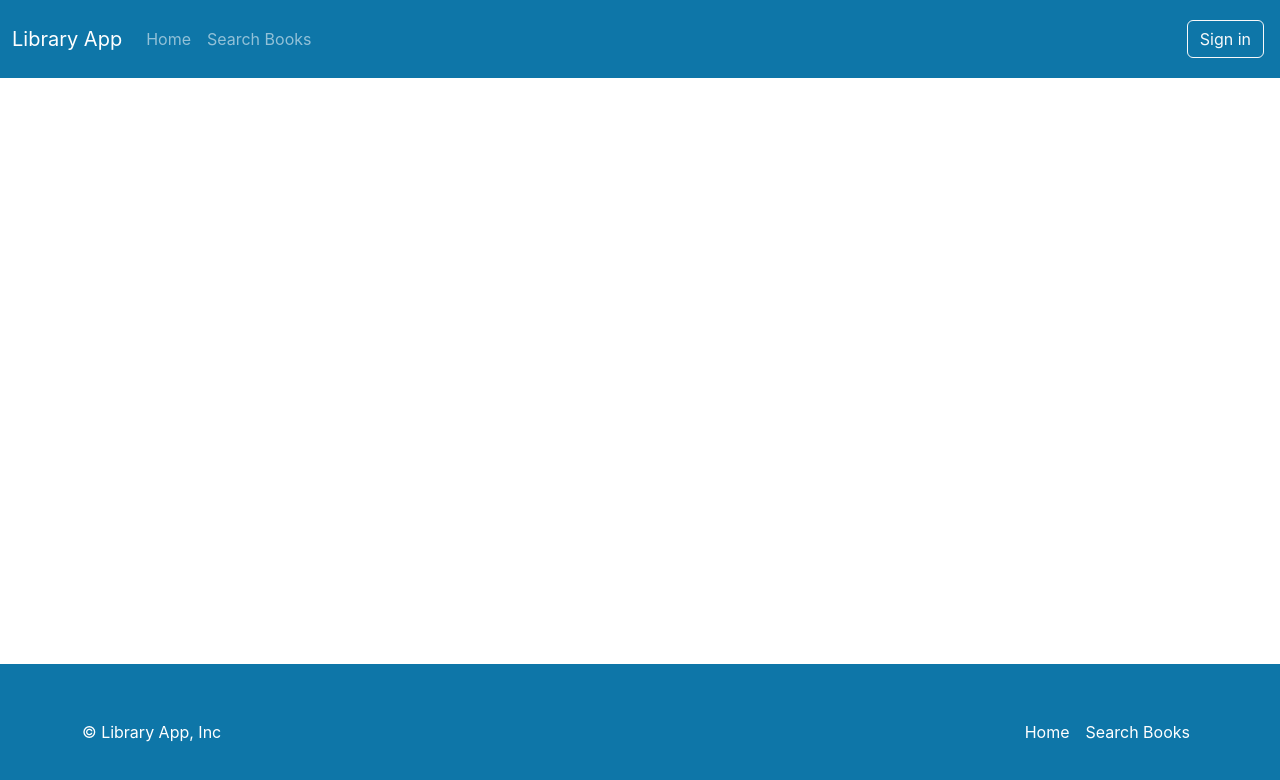
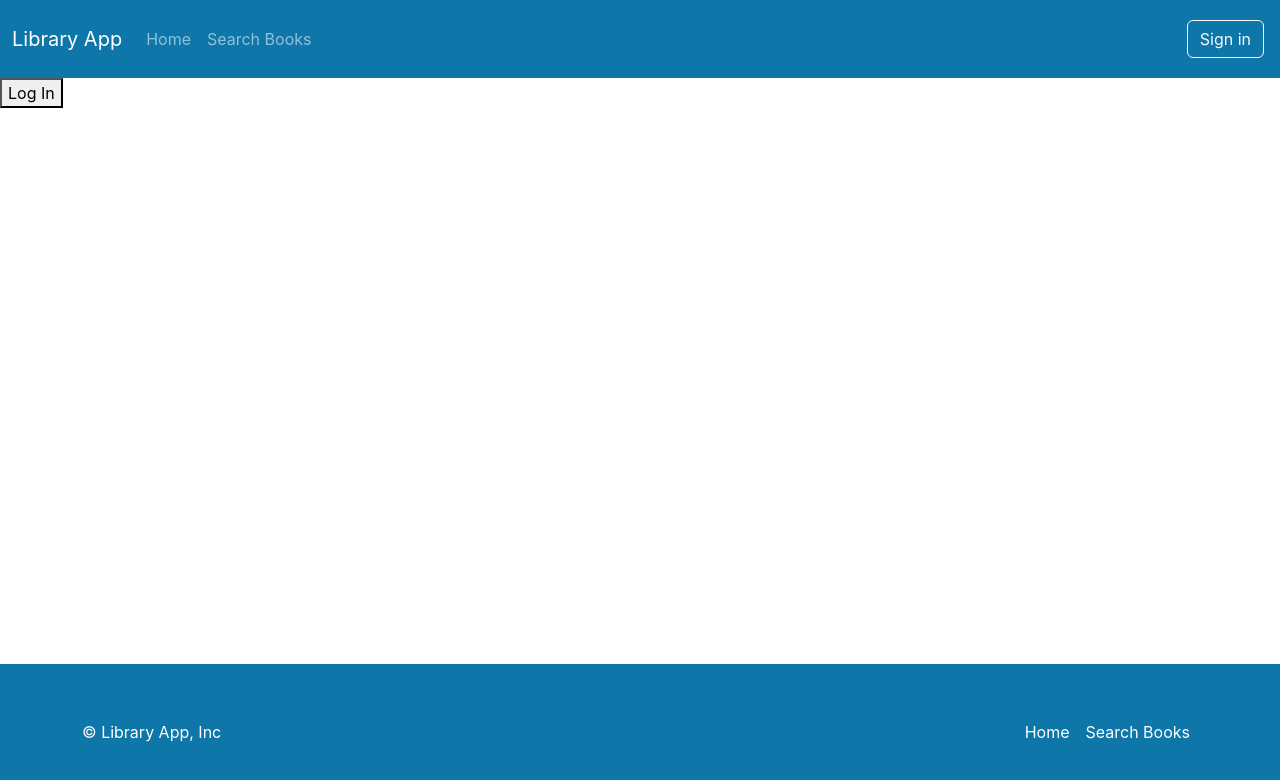
Before and after one commit to DainisFyodorov/library-app-frontend, a React (Create React App) app: page /login in a window 1280 px wide. Shown: the top 780 px of the page. Built offline with nearby package versions, Linux system fonts and the light colour scheme.

Commit message:
Authentication implemented

```diff
--- a/package.json
+++ b/package.json
@@ -3,6 +3,7 @@
   "version": "0.1.0",
   "private": true,
   "dependencies": {
+    "@auth0/auth0-react": "^2.8.0",
     "@testing-library/dom": "^10.4.1",
     "@testing-library/jest-dom": "^6.9.1",
     "@testing-library/react": "^16.3.0",
--- a/src/App.tsx
+++ b/src/App.tsx
@@ -4,12 +4,45 @@ import { Navbar } from './layouts/NavbarAndFooter/Navbar';
 import { Footer } from './layouts/NavbarAndFooter/Footer';
 import { HomePage } from './layouts/HomePage/HomePage';
 import { SearchBooksPage } from './layouts/SearchBooksPage/SearchBooksPage';
-import { Redirect, Route, Switch } from 'react-router-dom';
+import { Redirect, Route, Switch, useHistory } from 'react-router-dom';
 import { BookCheckoutPage } from './layouts/BookCheckoutPage/BookCheckoutPage';
+import { Auth0Provider, withAuthenticationRequired } from '@auth0/auth0-react';
+import { auth0Config } from './lib/auth0Config';
+import LoginPage from './Auth/LoginPage';
+
+const Auth0ProviderWithHistory = ({ children }: { children: React.ReactNode }) => {
+  const history = useHistory();
+
+  const onRedirectCallback = (appState: any) => {
+    history.push(appState?.returnTo || "/home");
+  }
+
+  return (
+    <Auth0Provider
+      domain={auth0Config.issuer}
+      clientId={auth0Config.clientId}
+      authorizationParams={{
+        redirect_uri: auth0Config.redirectUri,
+        audience: auth0Config.audience,
+        scope: auth0Config.scope
+      }}
+      useRefreshTokens={true}
+      cacheLocation="localstorage"
+      onRedirectCallback={onRedirectCallback}
+    >
+      {children}
+    </Auth0Provider>
+  )
+};
+
+const SecureRoute = ({ component, path, ...args }: { component: React.ComponentType<any>, path: string }) => (
+  <Route path={path} component={withAuthenticationRequired(component)} {...args} />
+);
 
 export const App = () => {
   return (
     <div className='d-flex flex-column min-vh-100'>
+      <Auth0ProviderWithHistory>
         <Navbar />
         <div className='flex-grow-1'>
           <Switch>
@@ -25,9 +58,11 @@ export const App = () => {
             <Route path='/checkout/:bookId'>
               <BookCheckoutPage />
             </Route>
+            <Route path='/login' render={() => <LoginPage />} />
           </Switch>
         </div>
         <Footer />
+      </Auth0ProviderWithHistory>
     </div>
   );
 }
--- /dev/null
+++ b/src/Auth/LoginPage.jsx
@@ -0,0 +1,13 @@
+import { useAuth0 } from "@auth0/auth0-react"
+
+const LoginPage = () => {
+    const { loginWithRedirect } = useAuth0();
+
+    return (
+        <div>
+            <button onClick={() => loginWithRedirect()}>Log In</button>
+        </div>
+    )
+}
+
+export default LoginPage;
--- a/src/layouts/NavbarAndFooter/Navbar.tsx
+++ b/src/layouts/NavbarAndFooter/Navbar.tsx
@@ -1,6 +1,38 @@
+import { useAuth0 } from "@auth0/auth0-react";
+import { useEffect, useState } from "react";
 import { NavLink } from "react-router-dom";
+import { SpinnerLoading } from "../Utils/SpinnerLoading";
 
 export const Navbar = () => {
+
+  const [roles, setRoles] = useState<string[] | null>(null);
+  const [loading, setLoading] = useState(true); // Loading state to handle async data
+  const { isAuthenticated, loginWithRedirect, logout, getIdTokenClaims } = useAuth0();
+
+  useEffect(() => {
+      const fetchRoles = async () => {
+          const claims = await getIdTokenClaims();
+          //const fetchedRoles = claims?.['https://luv2code-react-library.com/roles'] || [];
+          //setRoles(fetchedRoles);
+          setLoading(false); // Set loading to false once roles are loaded
+      };
+
+      fetchRoles();
+  }, [isAuthenticated, getIdTokenClaims]);
+
+  if(loading) {
+    return <SpinnerLoading />
+  }
+
+  const handleLogout = () => logout({ logoutParams: { returnTo: window.location.origin } });
+
+  const handleLogin = () => {
+    loginWithRedirect();
+    //window.location.assign("/");
+  }
+
+  console.log("isAuthenticated: ", isAuthenticated);
+
   return (
     <nav className="navbar navbar-expand-lg navbar-dark main-color py-3">
       <div className="container-fluid">
@@ -26,11 +58,19 @@ export const Navbar = () => {
             </li>
           </ul>
           <ul className="navbar-nav ms-auto">
-            <li className="nav-item m-1">
-              <a type="button" className="btn btn-outline-light" href="#">
-                Sign in
-              </a>
-            </li>
+            {!isAuthenticated ?
+              <li className="nav-item m-1">
+                <button className="btn btn-outline-light" onClick={handleLogin}>
+                  Sign in
+                </button>
+              </li>
+              :
+              <li>
+                <button className="btn btn-outline-light" onClick={handleLogout}>
+                  Logout
+                </button>
+              </li>
+            }
           </ul>
         </div>
       </div>
--- /dev/null
+++ b/src/lib/auth0Config.ts
@@ -0,0 +1,7 @@
+export const auth0Config = {
+ clientId: 'y0MHdPxvQnDLv9H7Fl6cebD3j4hUw9I1',
+ issuer: "dev-dkgehxst2nqk88lm.eu.auth0.com",
+ audience: "http://localhost:8080",
+ redirectUri: window.location.origin + "/login/callback",
+ scope: 'openid profile email offline_access'
+}
```
Also changed, not shown: 1 other file (tests, documents, lock files or other folders). Lines whose indentation alone changed are shown as unchanged.
